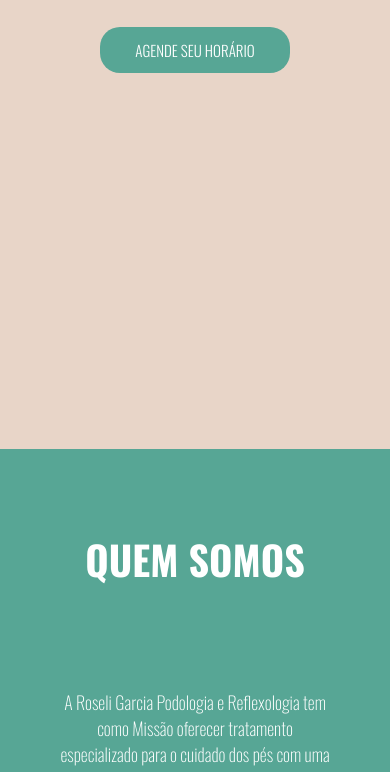
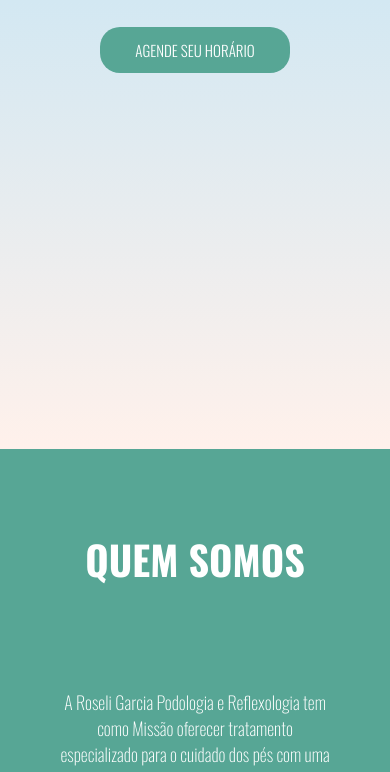
Before and after one commit to ElvisCarvalho10/Landing-Page-M-E-2, a plain HTML site: page index.html in a window 390 px wide. Shown: the part 395-1167 px from the top of the page. Drawn offline with nearby package versions, Linux system fonts and the light colour scheme.

Commit message:
Cor do background header

```diff
--- a/style.css
+++ b/style.css
@@ -227,7 +227,7 @@ footer {
 @media ( max-width:800px ) {
     .container-header {
         background-image: none;
-        background-color: #E8D5C8;
+        background-image: linear-gradient(to top, #fff1eb 0%, #ace0f9 100%);
     }
 
     header {
```
